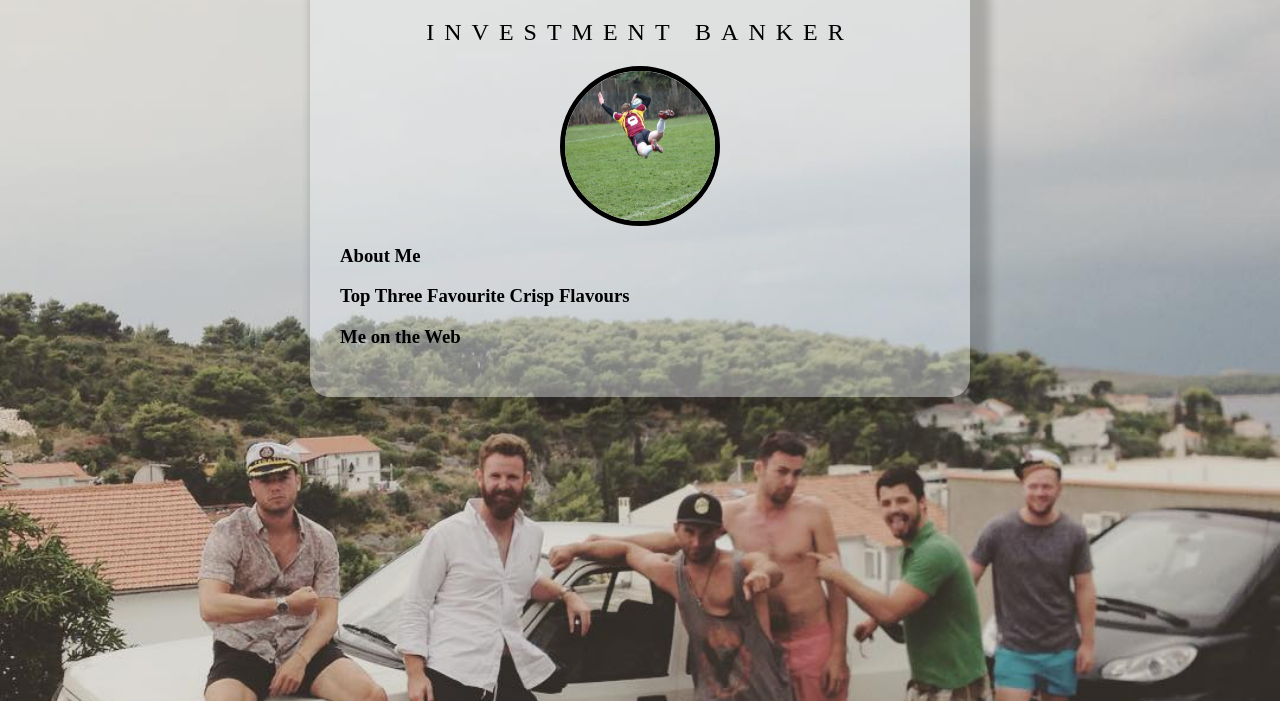
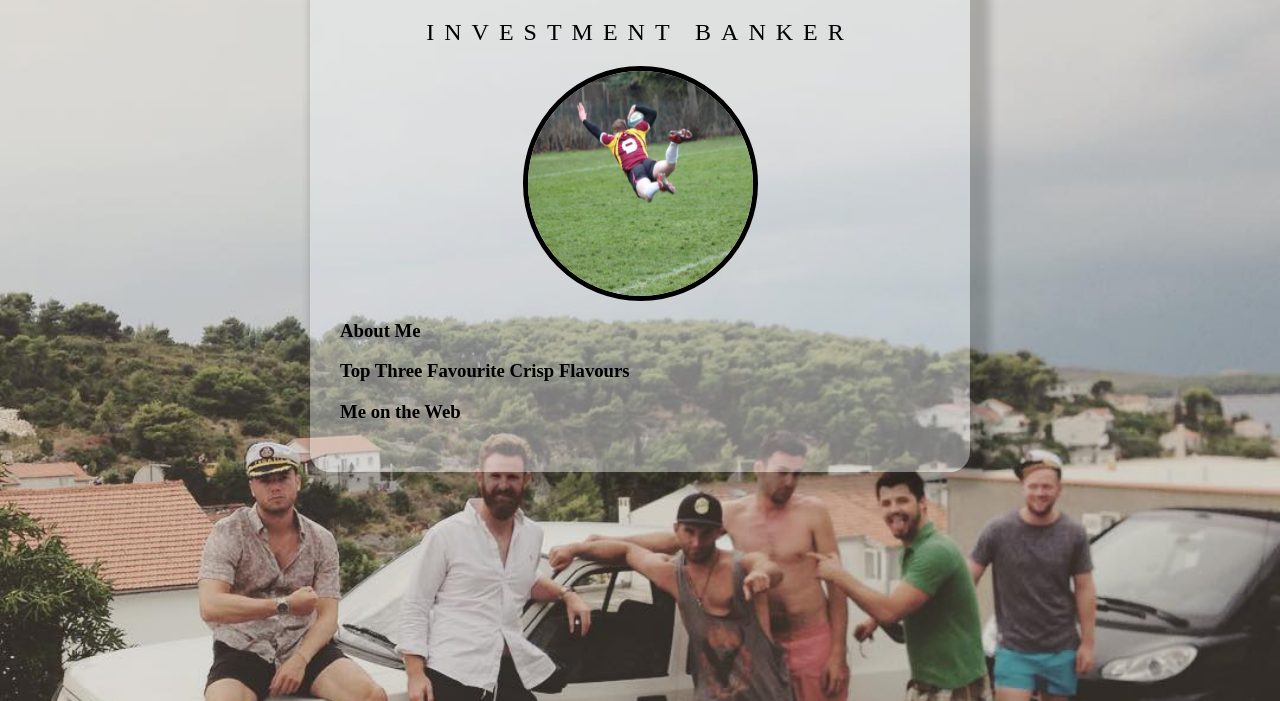
Before and after one commit to BenBrussell/BenBrussell.github.io, a plain HTML site: page index.html in a window 1280 px wide. Shown: the part 99-800 px from the top of the page. Drawn offline with nearby package versions, Linux system fonts and the light colour scheme.

Commit message:
Increase pic size

```diff
--- a/css/style.css
+++ b/css/style.css
@@ -43,8 +43,8 @@ h3:hover{
 /* CSS comment*/
 
 img{
-	width: 150px;
-	height:150px;
+	width: 225px;
+	height:225px;
 	margin: 0 auto;
 	display: block;
 	border: 5px solid black;
```
